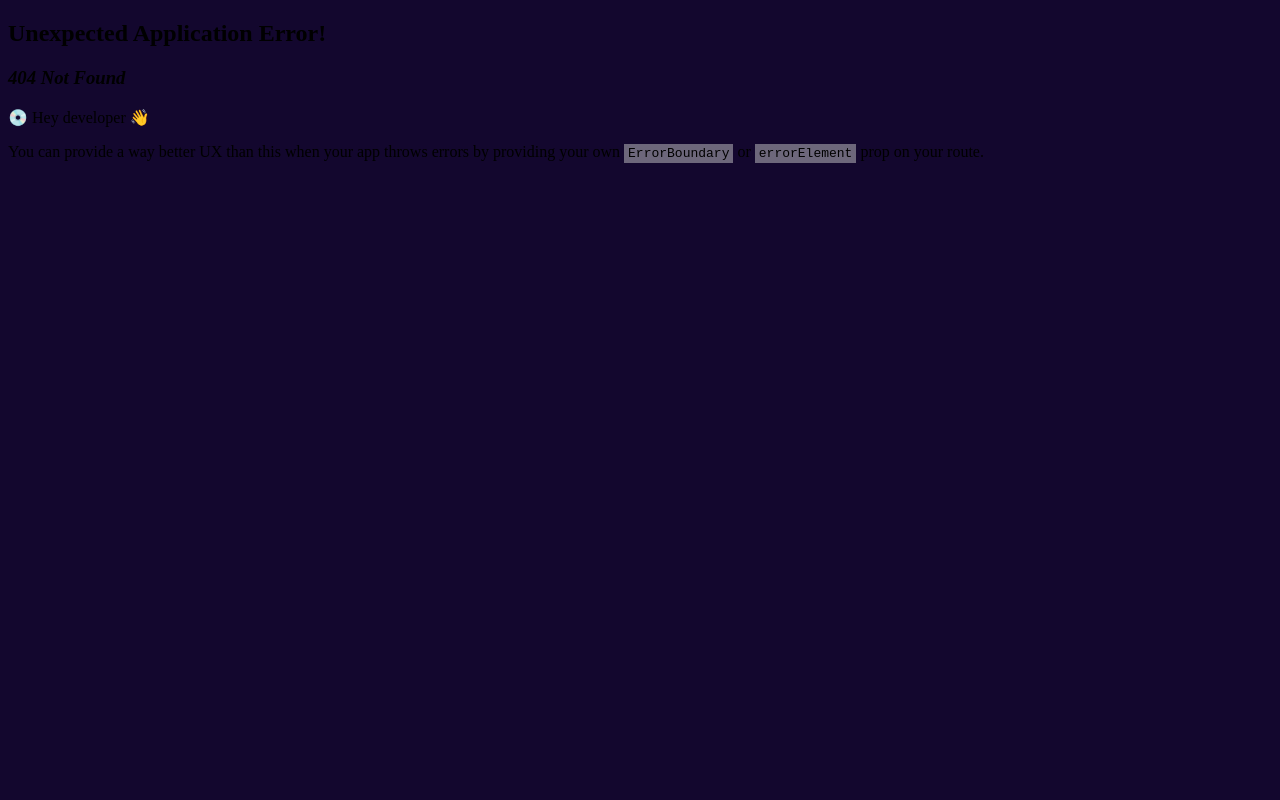
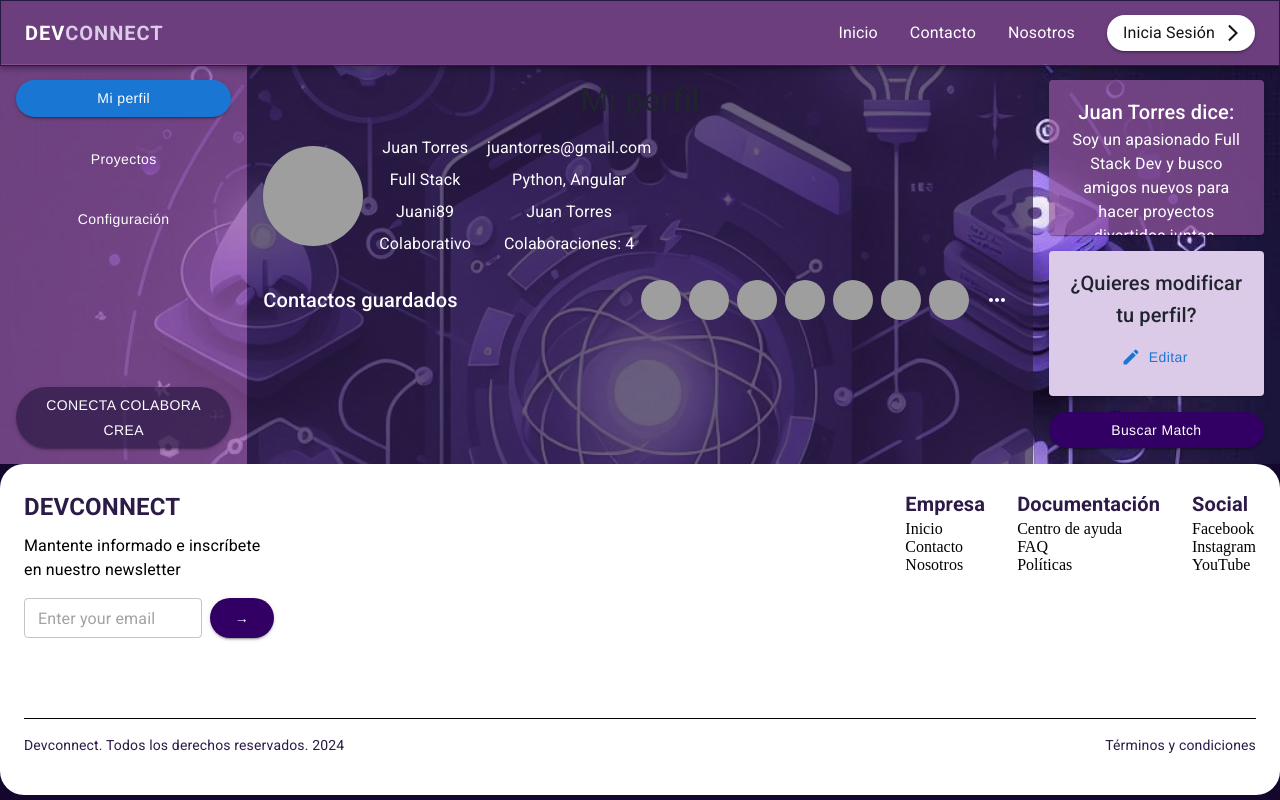
Before and after one commit to No-Country-simulation/c20-36-n-node-react, a React (Vite) app in the folder frontend/: page /dashboard in a window 1280 px wide. Before the commit this address had no page. Built offline with nearby package versions, Linux system fonts and the light colour scheme; grey boxes are pictures that could not be loaded.

Commit message:
feat: create dashboard screen

```diff
--- a/frontend/src/components/molecules/Header/Header.tsx
+++ b/frontend/src/components/molecules/Header/Header.tsx
@@ -3,7 +3,7 @@ import Navbar from '../../organisms/Navbar/Navbar'
 
 export const Header = () => {
   return (
-    <Box sx={{ display: 'flex' }}>
+    <Box sx={{ display: 'flex', position: 'fixed', top: 0, left: 0, right: 0, zIndex: 2000 }}>
       <Navbar />
     </Box>
   )
--- a/frontend/src/components/organisms/Navbar/Navbar.tsx
+++ b/frontend/src/components/organisms/Navbar/Navbar.tsx
@@ -38,7 +38,6 @@ export default function Navbar() {
 
   return (
     <AppBar
-      position="fixed"
       sx={{
         backgroundColor: 'purpleAlpha.5',
         border: '1px solid #241943',
@@ -68,7 +67,7 @@ export default function Navbar() {
           </IconButton>
         </Box>
 
-        <Menu anchorEl={menuAnchor} open={Boolean(menuAnchor)} onClose={handleMenuClose} sx={{ display: { xs: 'block', md: 'none' } }}>
+        <Menu anchorEl={menuAnchor} open={Boolean(menuAnchor)} onClose={handleMenuClose} sx={{ display: { mobile: 'block', tablet: 'none' } }}>
           {pages.map(page => (
             <MenuItem key={page.id} component={NavLink} to={page.path} onClick={handleMenuClose}>
               {page.name}
--- a/frontend/src/components/organisms/layouts/MainLayout.tsx
+++ b/frontend/src/components/organisms/layouts/MainLayout.tsx
@@ -8,11 +8,11 @@ import { Header } from '../../molecules/Header/Header'
 const MainLayout: React.FC = () => {
   return (
     <ThemeProvider theme={getMainTheme}>
-      <Box sx={{ bgcolor: 'mono.black.1', p: 0, m: 0 }}>
+      <Box sx={{ p: 0, m: 0 }}>
         <Header />
-        <main>
+        <Box sx={{ mt: 8 }}>
           <Outlet /> {/* Aquí se renderiza el componente de la página actual */}
-        </main>
+        </Box>
         <Footer />
       </Box>
     </ThemeProvider>
--- a/frontend/src/index.css
+++ b/frontend/src/index.css
@@ -1,7 +1,10 @@
 :root {
   --dark-purple: #13072e;
+  --image-base: 'url(../src/assets/Designer.jpeg)';
 }
 
 body {
   background-color: var(--dark-purple);
+  margin: 0;
+  padding: 0;
 }
--- a/frontend/src/router/RouterProvider.tsx
+++ b/frontend/src/router/RouterProvider.tsx
@@ -1,5 +1,6 @@
 import { createBrowserRouter } from 'react-router-dom'
 import MainLayout from '../components/organisms/layouts/MainLayout'
+import { Dashboard } from '../screens/Dashborad/Dashboard'
 import HomeScreen from '../screens/HomeScreen/HomeScreen'
 import LoginScreen from '../screens/LoginScreen/LoginScreen'
 import { Profile } from '../screens/Profile/Profile'
@@ -13,7 +14,8 @@ export const router = createBrowserRouter([
       { path: '/', element: <HomeScreen /> },
       { path: '/login', element: <LoginScreen /> },
       { path: '/register', element: <RegisterScreen /> },
-      { path: '/profile', element: <Profile /> },
+      { path: '/dashboard', element: <Dashboard /> },
+      { path: '/dashboard/profile', element: <Profile /> },
     ],
   },
 ])
--- /dev/null
+++ b/frontend/src/screens/Dashborad/Dashboard.tsx
@@ -0,0 +1,163 @@
+import DeleteIcon from '@mui/icons-material/Delete'
+import EditIcon from '@mui/icons-material/Edit'
+import MoreHorizIcon from '@mui/icons-material/MoreHoriz'
+import { Avatar, Box, Button, Card, IconButton, Typography, useTheme } from '@mui/material'
+import { useNavigate } from 'react-router-dom'
+
+export function Dashboard() {
+  const theme = useTheme()
+  const navigate = useNavigate()
+
+  return (
+    <Box
+      sx={{
+        ...theme.customStyles.backgroundLayout,
+        display: 'flex',
+        flexDirection: { mobile: 'column', desktop: 'row' },
+        backgroundImage: 'url(../../src/assets/Designer.jpeg)',
+        height: { mobile: '100vh', desktop: '50vh' },
+      }}
+    >
+      {/* Left Sidebar */}
+      <Box
+        sx={{
+          display: 'flex',
+          flexDirection: 'column',
+          justifyContent: 'space-between',
+          width: { mobile: '100%', desktop: '20%' },
+          backgroundColor: 'purpleAlpha.5',
+          p: 2,
+        }}
+      >
+        <Box sx={{ display: 'flex', flexDirection: 'column', gap: 3 }}>
+          <Button variant="contained" color="primary">
+            Mi perfil
+          </Button>
+          <Button variant="text" color="inherit">
+            Proyectos
+          </Button>
+          <Button variant="text" color="inherit">
+            Configuración
+          </Button>
+        </Box>
+        <Button variant="contained" sx={{ bgcolor: 'purpleAlpha.1' }}>
+          CONECTA COLABORA CREA
+        </Button>
+      </Box>
+
+      {/* Main Content */}
+      <Box
+        sx={{
+          display: 'flex',
+          flexDirection: 'column',
+          justifyContent: 'space-between',
+          width: { mobile: '100%', desktop: '70%' },
+          p: 2,
+          color: 'text.primary',
+          bgcolor: 'purpleAlpha.1',
+        }}
+      >
+        <Box>
+          <Typography variant="h4" mb={2}>
+            Mi perfil
+          </Typography>
+
+          {/* Profile and Data Section */}
+          <Box
+            sx={{
+              display: 'flex',
+              flexDirection: { mobile: 'column', tablet: 'row' },
+              alignItems: 'center',
+              gap: 2,
+            }}
+          >
+            {/* Profile Picture */}
+            <Avatar alt="Juan Torres" src="/path-to-image" sx={{ width: 100, height: 100 }} />
+
+            {/* Profile Info */}
+            <Box sx={{ display: 'flex', flexDirection: 'column', gap: 1 }}>
+              <Typography sx={{ color: 'mono.white' }}>Juan Torres</Typography>
+              <Typography sx={{ color: 'mono.white' }}>Full Stack</Typography>
+              <Typography sx={{ color: 'mono.white' }}>Juani89</Typography>
+              <Typography sx={{ color: 'mono.white' }}>Colaborativo</Typography>
+            </Box>
+
+            {/* Profile Contact Info */}
+            <Box sx={{ display: 'flex', flexDirection: 'column', gap: 1 }}>
+              <Typography sx={{ color: 'mono.white' }}>juantorres@gmail.com</Typography>
+              <Typography sx={{ color: 'mono.white' }}>Python, Angular</Typography>
+              <Typography sx={{ color: 'mono.white' }}>Juan Torres</Typography>
+              <Typography sx={{ color: 'mono.white' }}>Colaboraciones: 4</Typography>
+            </Box>
+          </Box>
+
+          {/* Contactos Guardados */}
+          <Box
+            sx={{
+              display: 'flex',
+              flexWrap: 'wrap',
+              alignItems: 'center',
+              justifyContent: 'space-between',
+              mt: 3,
+            }}
+          >
+            <Typography variant="h6" sx={{ color: 'mono.white' }}>
+              Contactos guardados
+            </Typography>
+            <Box sx={{ display: 'flex', flexWrap: 'wrap', alignItems: 'center', gap: 1 }}>
+              <Avatar alt="Alfredo" src="/path-to-image" />
+              <Avatar alt="Claudia" src="/path-to-image" />
+              <Avatar alt="Cahaya" src="/path-to-image" />
+              <Avatar alt="Mariana" src="/path-to-image" />
+              <Avatar alt="Marceline" src="/path-to-image" />
+              <Avatar alt="Teddy" src="/path-to-image" />
+              <Avatar alt="Yael" src="/path-to-image" />
+              <IconButton>
+                <MoreHorizIcon sx={{ color: 'mono.white' }} />
+              </IconButton>
+            </Box>
+          </Box>
+        </Box>
+      </Box>
+
+      {/* Right Sidebar */}
+      <Box
+        sx={{
+          display: 'flex',
+          flexDirection: 'column',
+          justifyContent: 'space-between',
+          width: { mobile: '100%', desktop: '20%' },
+          p: 2,
+        }}
+      >
+        {/* Profile Description Card */}
+        <Card sx={{ p: 2, bgcolor: 'purpleAlpha.5' }}>
+          <Typography variant="h6" sx={{ color: 'mono.white' }}>
+            Juan Torres dice:
+          </Typography>
+          <Typography sx={{ color: 'mono.white' }}>
+            Soy un apasionado Full Stack Dev y busco amigos nuevos para hacer proyectos divertidos juntos. ¡Conectemos!
+          </Typography>
+        </Card>
+
+        {/* Edit Profile Options */}
+        <Card sx={{ p: 2, mt: 2, bgcolor: 'purple.4' }}>
+          <Typography variant="h6">¿Quieres modificar tu perfil?</Typography>
+          <Box sx={{ display: 'flex', flexDirection: 'column', gap: 2, mt: 1 }}>
+            <Button startIcon={<EditIcon />} onClick={() => navigate('/dashboard/settings')}>
+              Editar
+            </Button>
+            <Button startIcon={<DeleteIcon />} color="error" onClick={() => navigate('/dashboard/delete')}>
+              Eliminar
+            </Button>
+          </Box>
+        </Card>
+
+        {/* Match Button */}
+        <Button variant="contained" sx={{ bgcolor: 'purple.3', mt: 2 }} onClick={() => navigate('/dashboard/match')}>
+          Buscar Match
+        </Button>
+      </Box>
+    </Box>
+  )
+}
--- a/frontend/src/theme/getMainTheme.ts
+++ b/frontend/src/theme/getMainTheme.ts
@@ -76,6 +76,21 @@ export const getMainTheme = () =>
         },
       },
       palette,
+      customStyles: {
+        backgroundLayout: {
+          position: 'relative',
+          color: 'white',
+          textAlign: 'center',
+          heigth: '100%',
+          maxWidth: '100%',
+          padding: 0,
+          margin: 0,
+          backgroundPosition: 'center',
+          backgroundRepeat: 'no-repeat',
+          backgroundSize: 'cover',
+          backgroundAttachment: 'fixed',
+        },
+      },
       layout: {
         contentWidth: 1236,
       },
@@ -117,9 +132,5 @@ export const getMainTheme = () =>
           fontWeight: 400,
         },
       },
-      zIndex: {
-        appBar: 1200,
-        drawer: 1100,
-      },
     }),
   )
```
